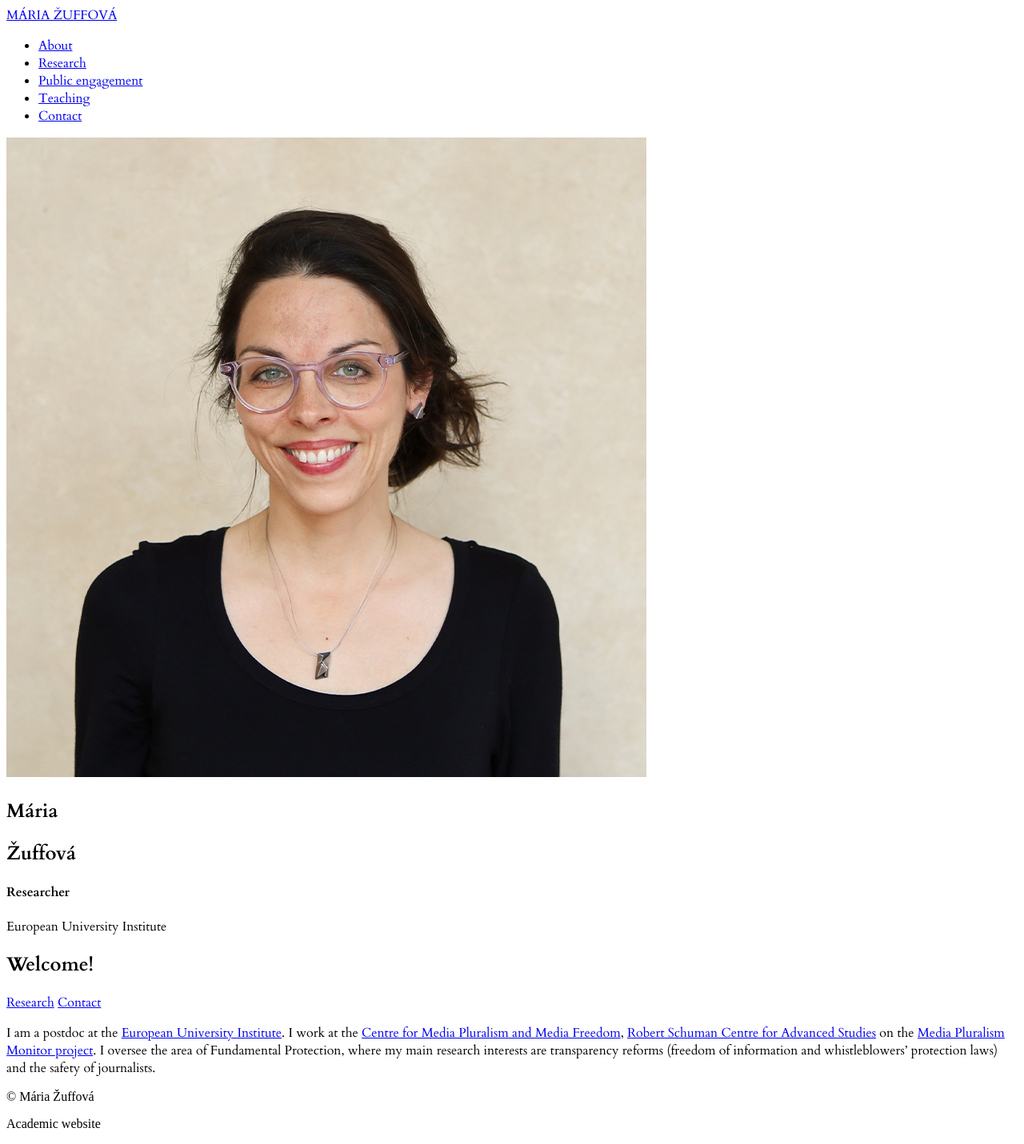
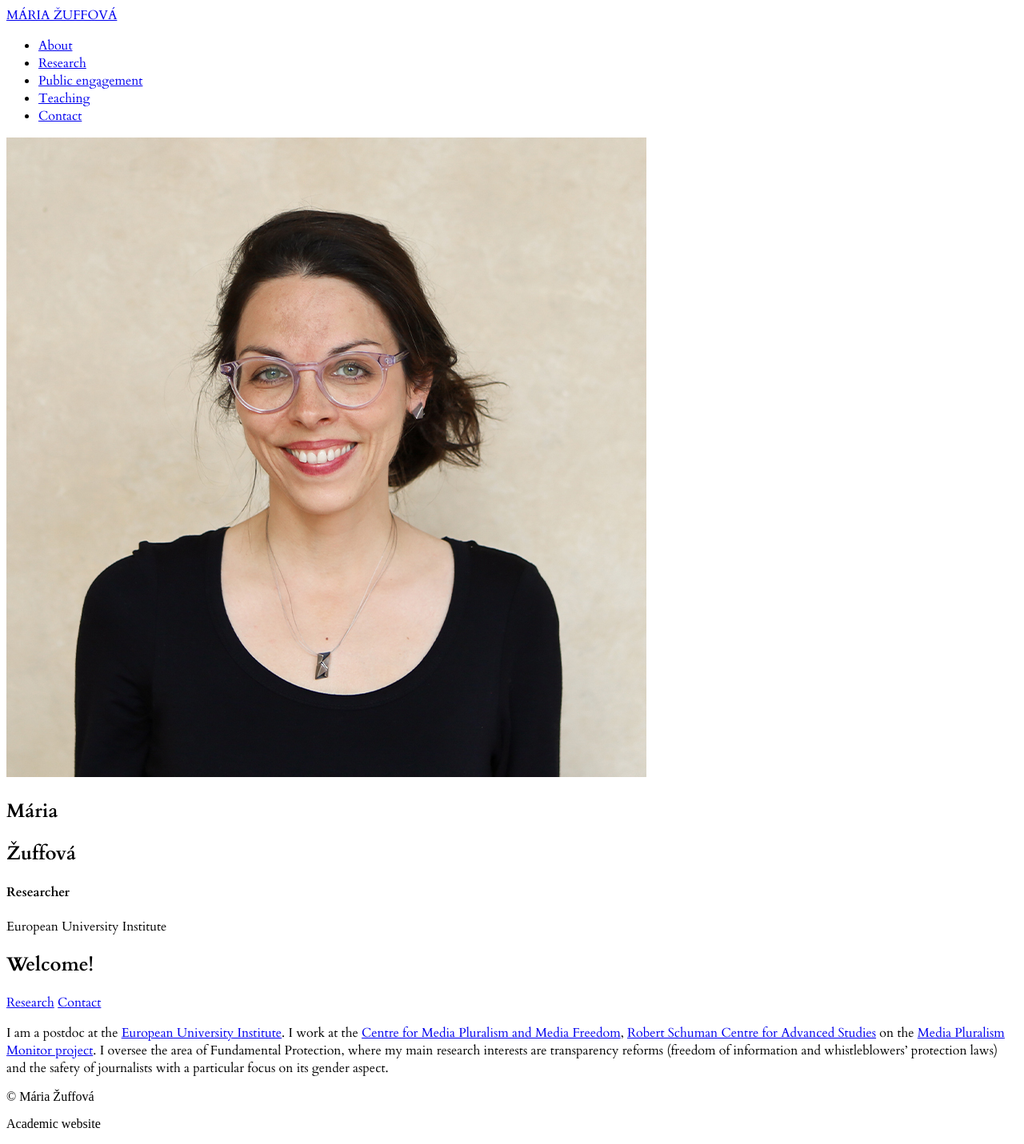
Before and after one commit to mariazuffova/jekyll-profile-site, a Jekyll site: the page built from index.md, in a window 1280 px wide. Shown: the whole page at 80% size. Built offline with Jekyll 4.4.1, drawn with Linux system fonts in a browser that asks for light colours; a script that is not in the unit is left out.

Commit message:
Update Home page “home-content”

```diff
--- a/_data/home.yml
+++ b/_data/home.yml
@@ -7,7 +7,8 @@ teaser: "I am a postdoc at the [European University
   project](https://cmpf.eui.eu/media-pluralism-monitor/mpm-2020/). I oversee the
   area of Fundamental Protection, where my main research interests are
   transparency reforms (freedom of information and whistleblowers' protection
-  laws) and the safety of journalists.
+  laws) and the safety of journalists with a particular focus on its gender
+  aspect.
 
 
   \ "
```
